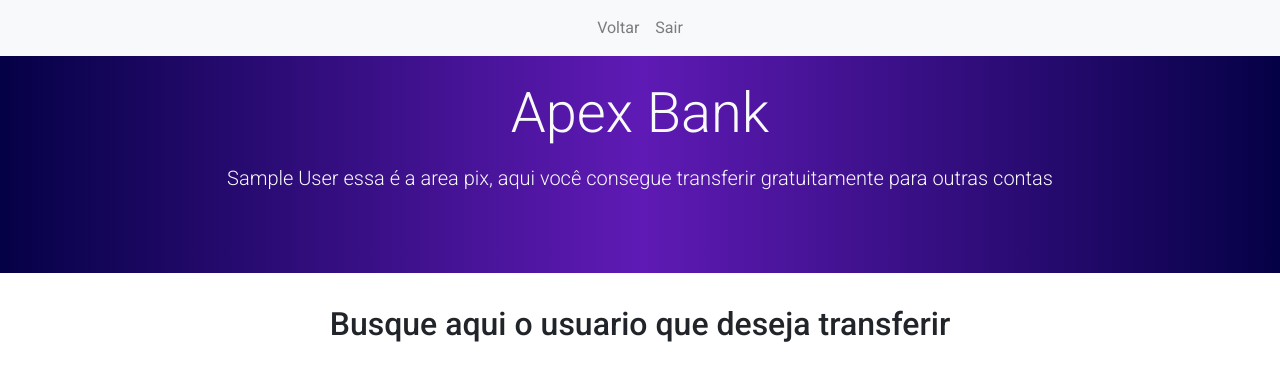
After one commit to marcelitos1v9/Apex-bank, a PHP site: page /views/pix.php in a window 1280 px wide. The commit adds this page. Shown: the top 381 px of the page. Run offline with PHP 8.4, Linux system fonts and the light colour scheme; the visitor is signed in with stand-in values (Sample User, id 1).

Commit message:
modified:   views/inicial_user.php 	new file:   views/pix.php

```diff
--- a/views/inicial_user.php
+++ b/views/inicial_user.php
@@ -58,7 +58,7 @@ background: linear-gradient(90deg, rgba(5,1,70,1) 0%, rgba(95,26,181,1) 50%, rgb
                                 oferecer serviços financeiros de qualidade.</p>
                         </div>
                         <div class="card-footer m-auto">
-                            <a href="#" class="btn btn-primary rounded-pill px-4 py-2 ">Saiba mais</a>
+                            <a href="./pix.php" class="btn btn-primary rounded-pill px-4 py-2 ">Saiba mais</a>
                         </div>
                     </div>
                 </div>
--- /dev/null
+++ b/views/pix.php
@@ -0,0 +1,48 @@
+<?php include("../models/conexao.php") ?>
+<?php include("./blades/header.php") ?>
+
+<body>
+    <?php
+    session_start();
+    $user_id = $_SESSION['user_id'];
+    if (!isset($_SESSION['user_id'])) {
+        header('Location: ./login.php');
+        exit;
+      }
+    $sql = "SELECT * FROM clients WHERE id = $user_id";
+    $result = mysqli_query($conn, $sql);
+    while ($exibe = mysqli_fetch_array($result)) {
+    ?>
+    <header>
+
+        <nav class="navbar fixed-top navbar-expand-lg navbar-light bg-light">
+            <div class="collapse navbar-collapse" id="navbarNav">
+                <ul class="navbar-nav m-auto">
+
+                    <li class="nav-item">
+                        <a class="nav-link" href="./inicial_user.php">Voltar</a>
+                    </li>
+                    <li class="nav-item">
+                        <a class="nav-link" href="../controllers/logout.php">Sair</a>
+                    </li>
+                </ul>
+            </div>
+        </nav>
+        <div class="jumbotron jumbotron-fluid text-light p-6 mt-3" style="background: rgb(5,1,70);
+background: linear-gradient(90deg, rgba(5,1,70,1) 0%, rgba(95,26,181,1) 50%, rgba(5,1,70,1) 100%);">
+            <div class="container text-center">
+                <h1 class="display-4">Apex Bank</h1>
+                <p class="lead mt-3"><?php echo ucfirst($exibe[1]) ?> essa é a area pix, aqui você consegue transferir gratuitamente para outras contas</p>
+            </div>
+        </div>
+    </header>
+
+    <div class="mt-3 container">
+        <div class="text-center">
+        <h2>Busque aqui o usuario que deseja transferir</h2>
+        </div>
+    </div>
+
+</body>
+<?php } ?>
+<?php include("./blades/fim.php") ?>
```
